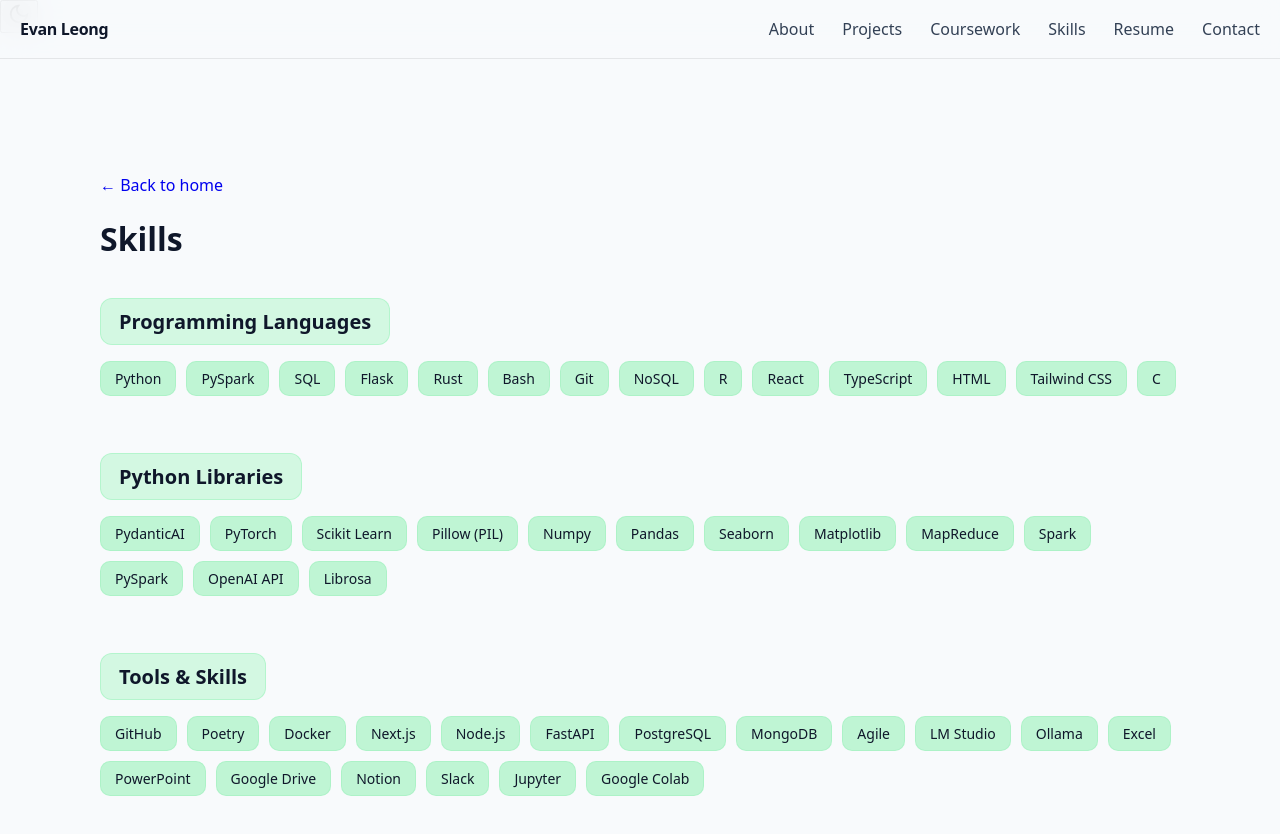
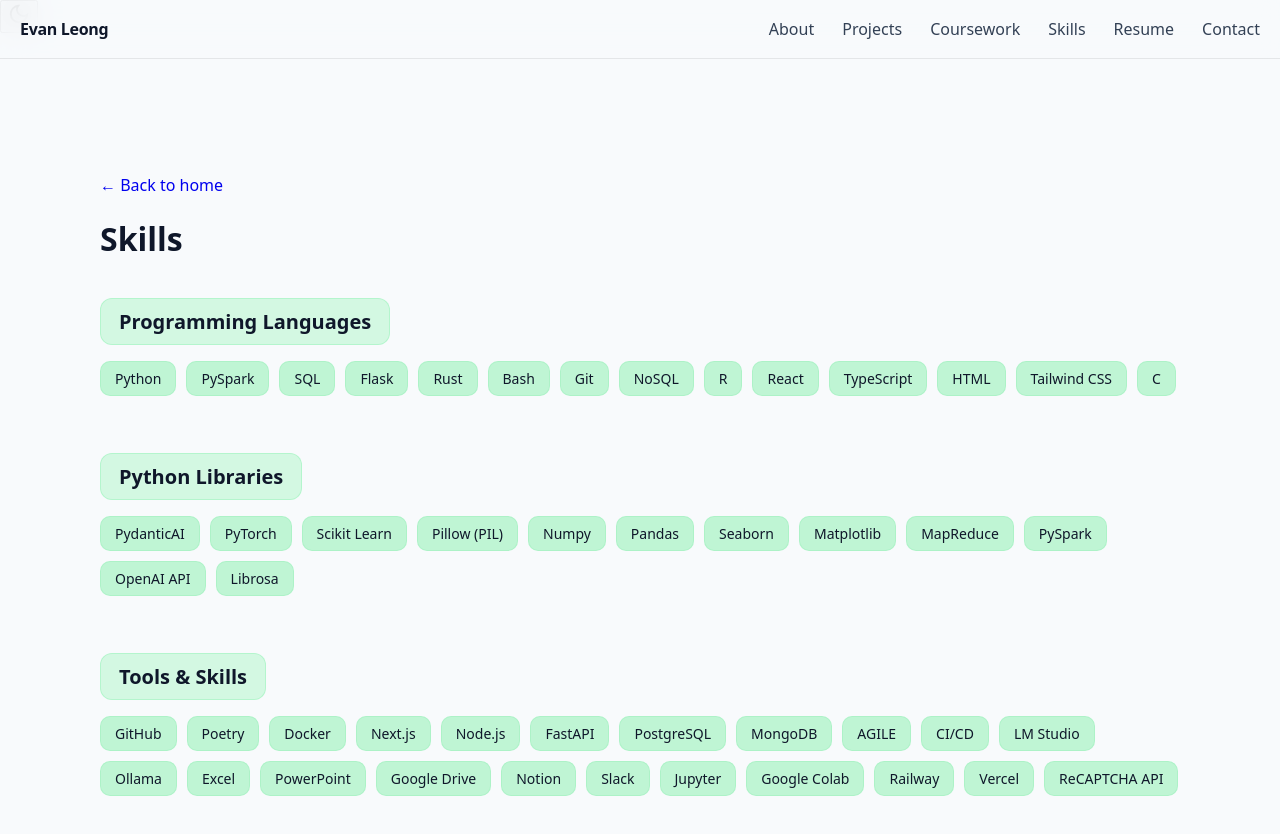
Before and after one commit to EvanLeongDS/Personal-Portfolio, a Next.js app: page /skills in a window 1280 px wide. Shown: the top 834 px of the page. Built offline with nearby package versions, Linux system fonts and the light colour scheme.

Commit message:
added more skills

```diff
--- a/src/app/skills/page.tsx
+++ b/src/app/skills/page.tsx
@@ -62,7 +62,6 @@
               "Seaborn",
               "Matplotlib",
               "MapReduce",
-              "Spark",
               "PySpark",
               "OpenAI API",
               "Librosa",
@@ -86,7 +85,8 @@
               "FastAPI",
               "PostgreSQL",
               "MongoDB",
-              "Agile",
+              "AGILE",
+              "CI/CD",
               "LM Studio",
               "Ollama",
               "Excel",
@@ -96,6 +96,9 @@
               "Slack",
               "Jupyter",
               "Google Colab",
+              "Railway",
+              "Vercel",
+              "ReCAPTCHA API",
             ].map((skill) => (
               <span key={skill} className="skill-chip">
                 {skill}
```
